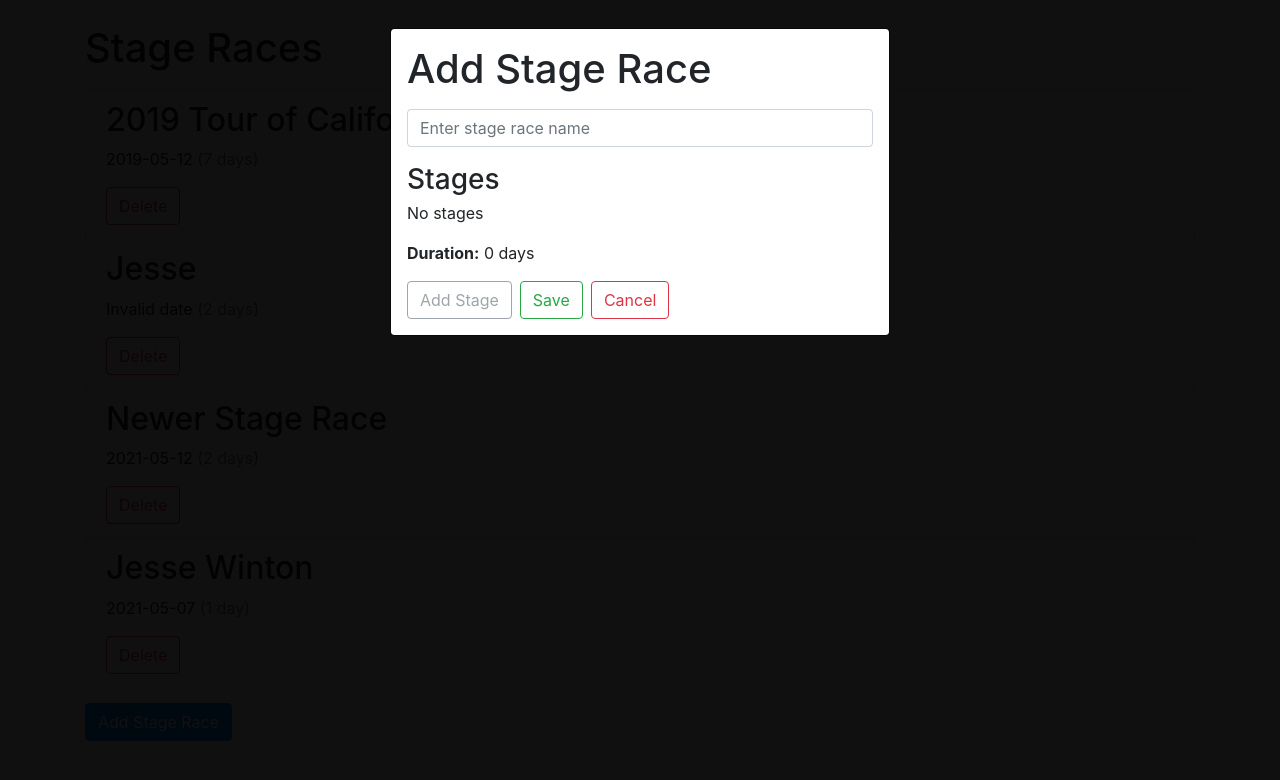
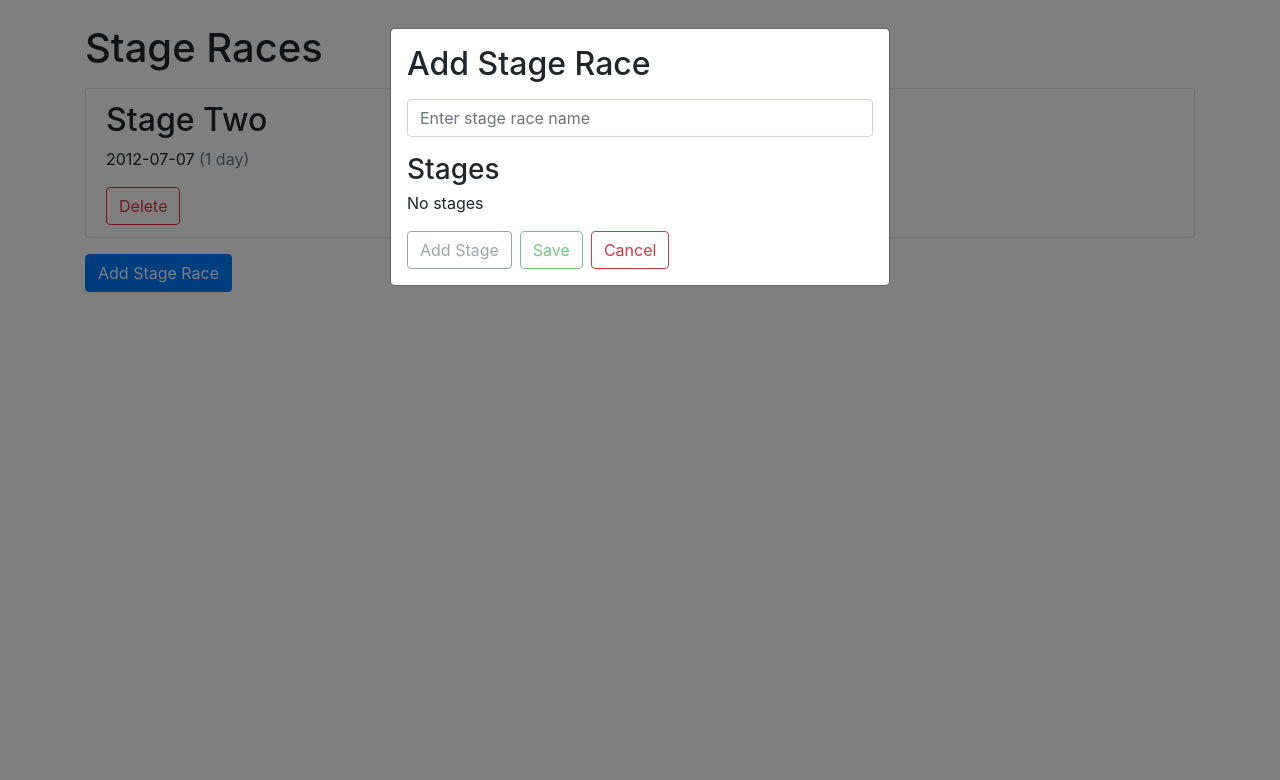
Before and after one commit to jrandallw/react-race-planner, a React (Create React App) app: page / in a window 1280 px wide. Both pictures are taken after a click on the button "Add Stage Race". Shown: the top 780 px of the page. Built offline with nearby package versions, Linux system fonts and the light colour scheme; data requests are answered from the project's data file.

Commit message:
big updates to sorting etc.

```diff
--- a/db.json
+++ b/db.json
@@ -1,86 +1,13 @@
 {
   "stage-races": [
     {
-      "id": 1,
-      "name": "2019 Tour of California",
-      "stages": [
-        {
-          "id": "klqo1gnh",
-          "name": "Sacramento to Sacramento",
-          "date": "2019-05-12"
-        },
-        {
-          "id": "klqo1hac",
-          "name": "Rancho Cordova to South Lake Tahoe",
-          "date": "2019-05-13"
-        },
-        {
-          "id": "klqo1i4z",
-          "name": "Stockton to Morgan Hill",
-          "date": "2019-05-14"
-        },
-        {
-          "id": "klqo1jb5",
-          "name": "WeatherTech Raceway Laguna Seca to Morro Bay",
-          "date": "2019-05-15"
-        },
-        {
-          "id": "klqo1l3i",
-          "name": "Pismo Beach to Ventura",
-          "date": "2019-05-16"
-        },
-        {
-          "id": "klqo1m1w",
-          "name": "Ontario to Mount Baldy",
-          "date": "2019-05-17"
-        },
-        {
-          "id": "klqo1mz1",
-          "name": "Santa Clarita to Pasadena",
-          "date": "2019-05-18"
-        }
-      ]
-    },
-    {
       "id": 2,
-      "name": "Jesse",
+      "name": "Stage Two",
       "stages": [
         {
           "id": "",
-          "name": "",
-          "date": ""
-        },
-        {
-          "id": "kodo37qk",
-          "name": "Test",
-          "date": "2021-05-15"
-        }
-      ]
-    },
-    {
-      "id": 3,
-      "name": "Newer Stage Race",
-      "stages": [
-        {
-          "id": "kodo4psk",
-          "name": "Newer Stage",
-          "date": "2021-05-13"
-        },
-        {
-          "id": "kodo4usf",
-          "name": "Older Stage",
-          "date": "2021-05-12"
-        }
-      ]
-    },
-    {
-      "id": 4,
-      "name": "Jesse Winton",
-      "stages": [
-        {
-          "id": "kodocl70",
-          "name": "Jesse Winton",
-          "date": "2021-05-07"
+          "name": "Stage One",
+          "date": "2012-07-07"
         }
       ]
     }
--- a/src/components/App.tsx
+++ b/src/components/App.tsx
@@ -1,10 +1,9 @@
 import moment from "moment";
 import { useState } from "react";
-import uniqid from "uniqid";
-import { addStageRace } from "../api";
+import { addStageRace, deleteStageRace } from "../api";
 import { ACTIONS, useStages } from "../contexts";
 
-import { IStage } from "../types";
+import { IStage, IStageRace } from "../types";
 import {
   ButtonWrapper,
   Container,
@@ -18,6 +17,9 @@ import {
   StageRaceListGroupItem,
   SuccessOutlineButton,
   ErrorOverlay,
+  StageRaceFormStageListGroup,
+  StageRaceFormStageListGroupItem,
+  StageRaceFormTotals,
 } from "./shared";
 
 const App = () => {
@@ -26,7 +28,7 @@ const App = () => {
     name: "",
     date: "",
   };
-  const { state, dispatch } = useStages();
+  const { state, dispatch, fetchStageRaces } = useStages();
   const [isOpen, setIsOpen] = useState(false);
   const [newStage, setNewStage] = useState(initialStageState);
   const [newStageRace, setNewStageRace] = useState({
@@ -37,16 +39,16 @@ const App = () => {
 
   const handleAddNewStageRace = () => {
     setNewStageRace({ ...newStageRace, name: newStageRace.name });
-
     dispatch({
       type: ACTIONS.ADD_STAGES,
+      stages: true,
     });
     setNewStage(initialStageState);
   };
 
   const handleAddStage = () => {
     const newStageData = {
-      id: String(uniqid()),
+      id: "",
       name: newStage.name,
       date: newStage.date,
     };
@@ -56,11 +58,12 @@ const App = () => {
     });
     dispatch({
       type: ACTIONS.ADD_STAGES,
+      stages: false,
     });
   };
 
-  const handleRemoveStage = (id: number) => {
-    [...newStageRace.stages].splice(id, 1);
+  const handleDeleteStage = (id: number) => {
+    newStageRace.stages.splice(id, 1);
     setNewStageRace({
       ...newStageRace,
       stages: [...newStageRace.stages],
@@ -69,14 +72,47 @@ const App = () => {
 
   const handleAddStageRace = async () => {
     try {
-      await addStageRace(newStageRace).then(() =>
+      await addStageRace(newStageRace).then(() => {
+        setIsOpen(false);
+        fetchStageRaces();
         dispatch({
           type: ACTIONS.ADD_STAGES,
-        })
-      );
+        });
+      });
     } catch (error) {
       dispatch({ type: ACTIONS.ADD_STAGE_RACE_ERROR });
     }
+  };
+
+  const handleDeleteStageRace = async (id: number) => {
+    try {
+      await deleteStageRace(id).then(() => {
+        fetchStageRaces();
+      });
+    } catch (error) {
+      dispatch({ type: ACTIONS.DELETE_STAGE_RACE_ERROR });
+    }
+  };
+
+  const getDuration = (items: any) => {
+    const length = items.length;
+    const duration = items.length === 1 ? " day" : " days";
+
+    return `${length} ${duration}`;
+  };
+
+  const getEarliestDate = (stages: IStage[]) => {
+    const dates = stages.map((stage: IStage) => moment(stage.date));
+    const earliestDate = moment.min(dates).format("YYYY-MM-DD");
+    return earliestDate;
+  };
+
+  const getSortedDates = (items: IStage[]) => {
+    const sortMoments = (a: IStage, b: IStage) =>
+      Number(moment(a.date)) - Number(moment(b.date));
+    const sortedDates = items.sort(sortMoments);
+
+    return sortedDates;
   };
 
   return (
@@ -88,102 +124,16 @@ const App = () => {
         <StageRaceListGroup>
           {state.stageRaces.length === 0
             ? "No stage races"
-            : state.stageRaces.map((stageRace: any) => {
-                const dates = stageRace.stages.map((stage: IStage) =>
-                  moment(stage.date)
-                );
-
-                const date = moment.min(dates).format("YYYY-MM-DD");
-                const numberOfDays = dates.length;
-                const duration = numberOfDays === 1 ? " day" : " days";
-
+            : state.stageRaces.map((stageRace: IStageRace) => {
                 return (
-                  <>
-                    <StageRaceListGroupItem
-                      name={stageRace.name}
-                      date={date}
-                      key={stageRace.id}
-                      id={stageRace.id}
-                      duration={numberOfDays + duration}
-                      onDelete={() => null}
-                    />
-
-                    <Modal isOpen={isOpen}>
-                      {!state.addStages ? (
-                        <>
-                          <h1 className="mb-3">Add Stage Race</h1>
-                          <FormInputGroup
-                            id="1"
-                            placeholder="Enter stage race name"
-                            value={newStageRace.name}
-                            onChange={(e) =>
-                              setNewStageRace({
-                                ...newStageRace,
-                                name: e.target.value,
-                              })
-                            }
-                          />
-                          <h3 className="mb-1">Stages</h3>
-
-                          <p>No stages</p>
-
-                          <p>
-                            <span className="font-weight-bold">Duration:</span>{" "}
-                            0 days
-                          </p>
-                          <ButtonWrapper>
-                            <SecondaryOutlineButton
-                              disabled={!newStageRace.name}
-                              onClick={handleAddNewStageRace}
-                            >
-                              Add Stage
-                            </SecondaryOutlineButton>
-                            <SuccessOutlineButton onClick={handleAddStageRace}>
-                              Save
-                            </SuccessOutlineButton>
-                            <DangerOutlineButton
-                              onClick={() => setIsOpen(false)}
-                            >
-                              Cancel
-                            </DangerOutlineButton>
-                          </ButtonWrapper>
-                        </>
-                      ) : (
-                        <>
-                          <h1 className="mb-3">Add Stage</h1>
-                          <FormInputGroup
-                            id="1"
-                            label="Name"
-                            type="text"
-                            value={newStage.name}
-                            onChange={(e) =>
-                              setNewStage({ ...newStage, name: e.target.value })
-                            }
-                          />
-                          <FormInputGroup
-                            id="1"
-                            label="Date"
-                            type="date"
-                            value={newStage.date}
-                            onChange={(e) =>
-                              setNewStage({ ...newStage, date: e.target.value })
-                            }
-                          />
-
-                          <ButtonWrapper>
-                            <SuccessOutlineButton onClick={handleAddStage}>
-                              Save
-                            </SuccessOutlineButton>
-                            <DangerOutlineButton
-                              onClick={() => setIsOpen(false)}
-                            >
-                              Cancel
-                            </DangerOutlineButton>
-                          </ButtonWrapper>
-                        </>
-                      )}
-                    </Modal>
-                  </>
+                  <StageRaceListGroupItem
+                    name={stageRace.name}
+                    date={getEarliestDate(stageRace.stages)}
+                    key={stageRace.id}
+                    id={stageRace.id}
+                    duration={getDuration(stageRace.stages)}
+                    onDelete={() => handleDeleteStageRace(stageRace.id)}
+                  />
                 );
               })}
         </StageRaceListGroup>
@@ -203,6 +153,99 @@ const App = () => {
           clearError={() => dispatch({ type: ACTIONS.CLEAR_ERROR })}
         />
       ) : null}
+
+      {!state.addStages ? (
+        <Modal isOpen={isOpen}>
+          <h2 className="mb-3">Add Stage Race</h2>
+          <FormInputGroup
+            id="1"
+            placeholder="Enter stage race name"
+            value={newStageRace.name}
+            onChange={(e) =>
+              setNewStageRace({
+                ...newStageRace,
+                name: e.target.value,
+              })
+            }
+          />
+          <h3 className="mb-1">Stages</h3>
+
+          {newStageRace.stages.length === 0 ? (
+            <p>No stages</p>
+          ) : (
+            <>
+              <StageRaceFormStageListGroup>
+                {getSortedDates(newStageRace.stages).map(
+                  (stage: IStage, index: number) => {
+                    return (
+                      <StageRaceFormStageListGroupItem
+                        key={stage.id}
+                        id={stage.id}
+                        date={stage.date}
+                        name={stage.name}
+                        onDelete={() => handleDeleteStage(index)}
+                      />
+                    );
+                  }
+                )}
+              </StageRaceFormStageListGroup>
+
+              <StageRaceFormTotals
+                duration={getDuration(newStageRace.stages)}
+              />
+            </>
+          )}
+          <ButtonWrapper>
+            <SecondaryOutlineButton
+              disabled={!newStageRace.name}
+              onClick={handleAddNewStageRace}
+            >
+              Add Stage
+            </SecondaryOutlineButton>
+            <SuccessOutlineButton
+              disabled={newStageRace.stages.length === 0}
+              onClick={handleAddStageRace}
+            >
+              Save
+            </SuccessOutlineButton>
+            <DangerOutlineButton onClick={() => setIsOpen(false)}>
+              Cancel
+            </DangerOutlineButton>
+          </ButtonWrapper>
+        </Modal>
+      ) : (
+        <Modal isOpen={isOpen}>
+          <h2 className="mb-3">Add Stage</h2>
+          <FormInputGroup
+            id="1"
+            label="Name"
+            type="text"
+            value={newStage.name}
+            onChange={(e) => setNewStage({ ...newStage, name: e.target.value })}
+          />
+          <FormInputGroup
+            id="1"
+            label="Date"
+            type="date"
+            value={newStage.date}
+            onChange={(e) => setNewStage({ ...newStage, date: e.target.value })}
+          />
+
+          <ButtonWrapper>
+            <SuccessOutlineButton
+              disabled={!newStage.name || !newStage.date}
+              onClick={handleAddStage}
+            >
+              Save
+            </SuccessOutlineButton>
+            <DangerOutlineButton
+              onClick={() => dispatch({ type: ACTIONS.ADD_STAGES })}
+            >
+              Cancel
+            </DangerOutlineButton>
+          </ButtonWrapper>
+        </Modal>
+      )}
     </Container>
   );
 };
--- a/src/contexts/StageRaceContext.tsx
+++ b/src/contexts/StageRaceContext.tsx
@@ -5,6 +5,7 @@ import { IStageRace } from "../types";
 interface IStageRaceContext {
   state: State;
   dispatch: any;
+  fetchStageRaces(): void;
 }
 
 const StageRaceContext = createContext({} as IStageRaceContext);
@@ -102,7 +103,7 @@ export const StageRaceProvider: React.FC = ({ children }) => {
   }, []);
 
   return (
-    <StageRaceContext.Provider value={{ state, dispatch }}>
+    <StageRaceContext.Provider value={{ state, dispatch, fetchStageRaces }}>
       {children}
     </StageRaceContext.Provider>
   );
```
Also changed, not shown: issues/add-stage-race.md (+5 -5 lines).
